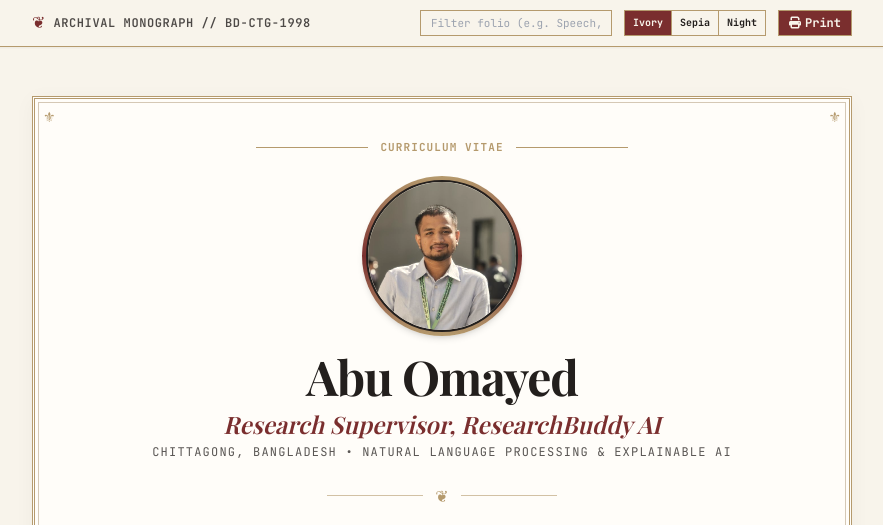
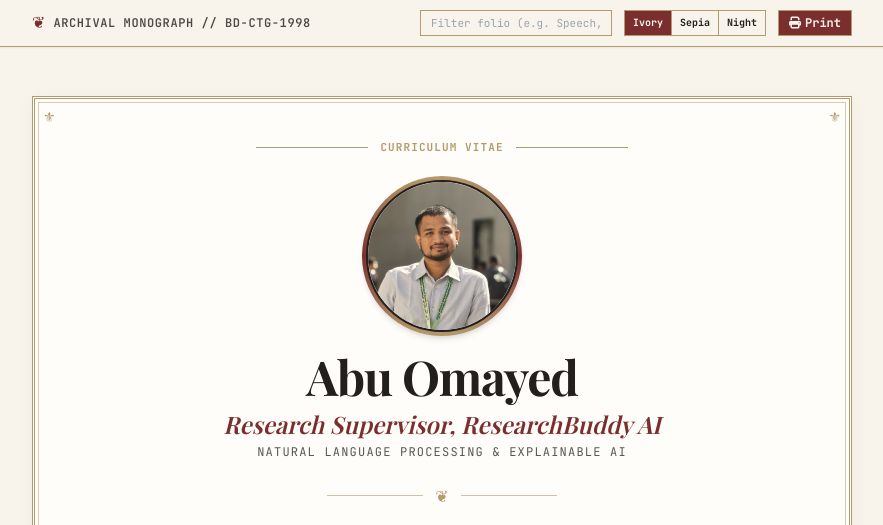
Before and after one commit to aomayed/aomayed.github.io, a plain HTML site: page index.html in a window 1280 px wide. Shown: the top 525 px of the page, without its empty margins (198-1081 px from the left). Drawn offline with nearby package versions, Linux system fonts and the light colour scheme; a web font is replaced by a local one.

Commit message:
Remove location from description in index.html

```diff
--- a/index.html
+++ b/index.html
@@ -264,7 +264,7 @@
                 Research Supervisor, ResearchBuddy AI
             </p>
             <p class="font-mono text-xs opacity-75 uppercase tracking-widest mb-6">
-                Chittagong, Bangladesh • Natural Language Processing & Explainable AI
+                Natural Language Processing & Explainable AI
             </p>
 
             <!-- Decorative Horizontal Divider with Central Fleuron -->
```
